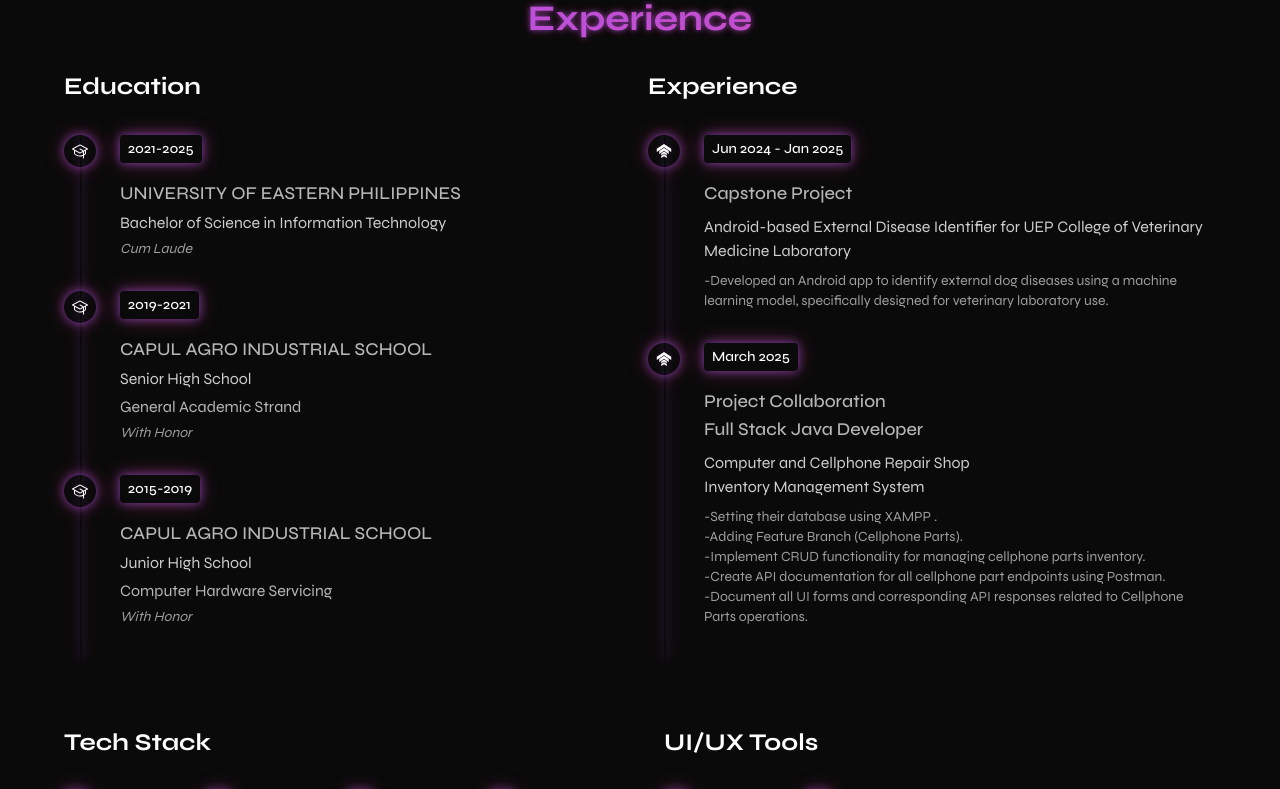
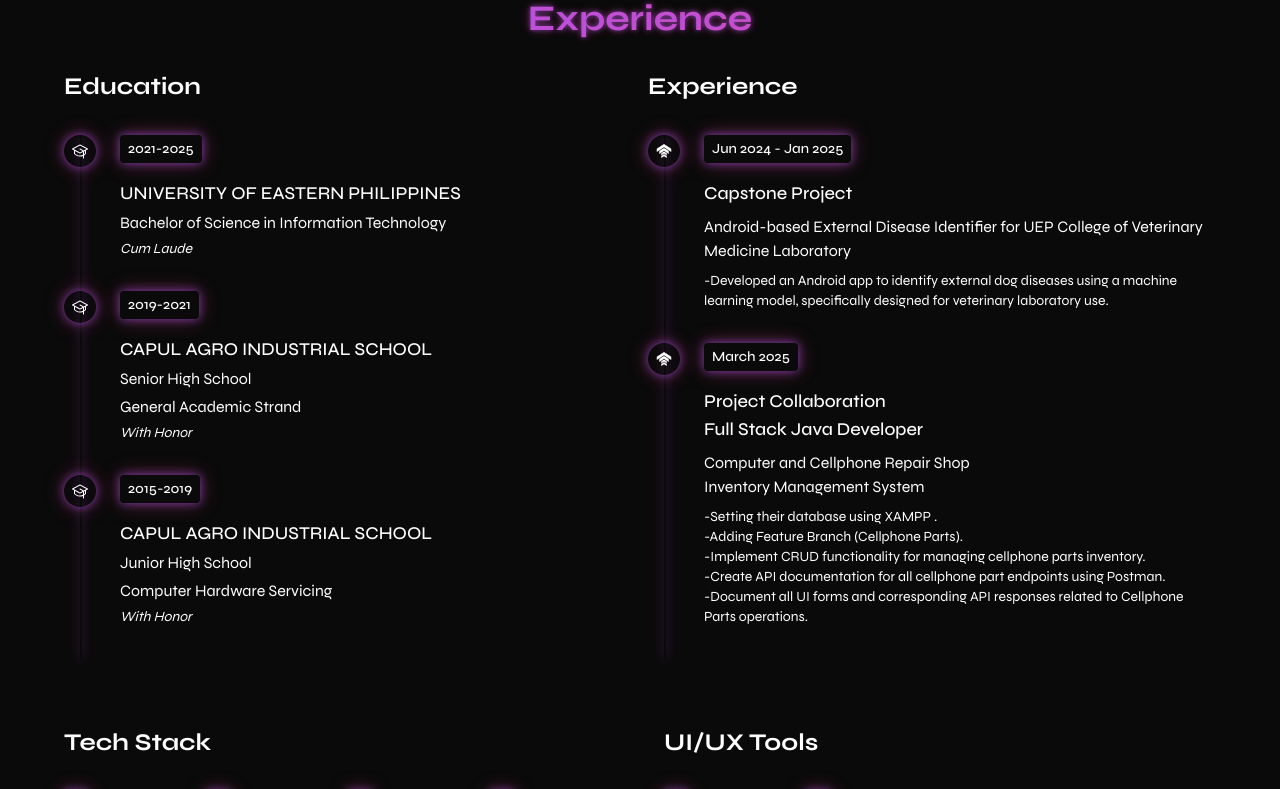
Before and after one commit to zonic-ultra/dendev, a Next.js app: page / in a window 1280 px wide. Shown: the part 2220-3009 px from the top of the page. Built offline with nearby package versions, Linux system fonts and the light colour scheme.

Commit message:
basta sa may education tsaka experience

```diff
--- a/app/components/Resume.jsx
+++ b/app/components/Resume.jsx
@@ -145,27 +145,73 @@ const Resume = () => {
               >
                 {/* timeline dot with icon */}
                 <div className="relative flex-shrink-0">
-                  <div className="w-8 h-8 custom-gradient rounded-full flex items-center justify-center">
+                  <motion.div
+                    initial={{ opacity: 0, y: 20 }}
+                    whileInView={{ opacity: 1, y: 0 }}
+                    transition={{ duration: 0.5, delay: 0.3 }}
+                    viewport={{ once: true }}
+                    className="w-8 h-8 custom-gradient rounded-full flex items-center justify-center"
+                  >
                     <PiGraduationCap className="w-4 h-4 text-white" />
-                  </div>
+                  </motion.div>
                 </div>
 
                 {/* details */}
-                <div className="flex-1 min-w-0">
+                <motion.div
+                  initial={{ opacity: 0, y: 20 }}
+                  whileInView={{ opacity: 1, y: 0 }}
+                  transition={{ duration: 0.5, delay: 0.3 }}
+                  viewport={{ once: true }}
+                  className="flex-1 min-w-0"
+                >
                   <div className="flex items-center space-x-2 mb-2">
-                    <span className="text-sm font-medium custom-gradient px-2 py-1 rounded mb-2">
+                    <motion.span
+                      initial={{ opacity: 0, y: 10 }}
+                      whileInView={{ opacity: 1, y: 0 }}
+                      transition={{ duration: 0.8, delay: 0.3 }}
+                      viewport={{ once: true }}
+                      className="text-sm font-medium custom-gradient px-2 py-1 rounded mb-2"
+                    >
                       {item.year}
-                    </span>
+                    </motion.span>
                   </div>
-                  <h4 className="text-lg opacity-70 font-medium mb-1">
+                  <motion.h4
+                    initial={{ opacity: 0, y: 10 }}
+                    whileInView={{ opacity: 1, y: 0 }}
+                    transition={{ duration: 0.5, delay: 0.5 }}
+                    viewport={{ once: true }}
+                    className="text-lg opacity-70 font-medium mb-1"
+                  >
                     {item.instatution}
-                  </h4>
-                  <p className="opacity-80 mb-1">
+                  </motion.h4>
+                  <motion.p
+                    initial={{ opacity: 0, y: 10 }}
+                    whileInView={{ opacity: 1, y: 0 }}
+                    transition={{ duration: 0.5, delay: 0.6 }}
+                    viewport={{ once: true }}
+                    className="opacity-80 mb-1"
+                  >
                     {item.course || item.gradeLevel}
-                  </p>
-                  <p className="opacity-70 mb-1">{item.specialization}</p>
-                  <p className="opacity-60 italic text-sm">{item.honor}</p>
-                </div>
+                  </motion.p>
+                  <motion.p
+                    initial={{ opacity: 0, y: 10 }}
+                    whileInView={{ opacity: 1, y: 0 }}
+                    transition={{ duration: 0.5, delay: 0.8 }}
+                    viewport={{ once: true }}
+                    className="opacity-70 mb-1"
+                  >
+                    {item.specialization}
+                  </motion.p>
+                  <motion.p
+                    initial={{ opacity: 0, y: 10 }}
+                    whileInView={{ opacity: 1, y: 0 }}
+                    transition={{ duration: 0.5, delay: 0.9 }}
+                    viewport={{ once: true }}
+                    className="opacity-60 italic text-sm"
+                  >
+                    {item.honor}
+                  </motion.p>
+                </motion.div>
               </motion.div>
             ))}
           </div>
@@ -191,24 +237,64 @@ const Resume = () => {
               >
                 {/* timeline dot with icon */}
                 <div className="relative flex-shrink-0">
-                  <div className="w-8 h-8 custom-gradient rounded-full flex items-center justify-center">
+                  <motion.div
+                    initial={{ opacity: 0, y: 20 }}
+                    whileInView={{ opacity: 1, y: 0 }}
+                    transition={{ duration: 0.5, delay: 0.3 }}
+                    viewport={{ once: true }}
+                    className="w-8 h-8 custom-gradient rounded-full flex items-center justify-center"
+                  >
                     <GiUpgrade className="w-4 h-4 text-white" />
-                  </div>
+                  </motion.div>
                 </div>
 
                 {/* details */}
-                <div className="flex-1 min-w-0">
+                <motion.div
+                  initial={{ opacity: 0, y: 20 }}
+                  whileInView={{ opacity: 1, y: 0 }}
+                  transition={{ duration: 0.5, delay: 0.3 }}
+                  viewport={{ once: true }}
+                  className="flex-1 min-w-0"
+                >
                   <div className="flex items-center space-x-2 mb-2">
-                    <span className="text-sm font-medium custom-gradient px-2 py-1 rounded mb-2">
+                    <motion.span
+                      initial={{ opacity: 0, y: 10 }}
+                      whileInView={{ opacity: 1, y: 0 }}
+                      transition={{ duration: 0.8, delay: 0.3 }}
+                      viewport={{ once: true }}
+                      className="text-sm font-medium custom-gradient px-2 py-1 rounded mb-2"
+                    >
                       {item.year}
-                    </span>
+                    </motion.span>
                   </div>
-                  <h4 className="text-lg opacity-70 font-medium mb-2">
+                  <motion.h4
+                    initial={{ opacity: 0, y: 10 }}
+                    whileInView={{ opacity: 1, y: 0 }}
+                    transition={{ duration: 0.5, delay: 0.5 }}
+                    viewport={{ once: true }}
+                    className="text-lg opacity-70 font-medium mb-2"
+                  >
                     {item.what}
-                  </h4>
-                  <p className="opacity-80 mb-2">{item.title}</p>
-                  <p className="opacity-60 text-sm">{item.description}</p>
-                </div>
+                  </motion.h4>
+                  <motion.p
+                    initial={{ opacity: 0, y: 10 }}
+                    whileInView={{ opacity: 1, y: 0 }}
+                    transition={{ duration: 0.5, delay: 0.6 }}
+                    viewport={{ once: true }}
+                    className="opacity-80 mb-2"
+                  >
+                    {item.title}
+                  </motion.p>
+                  <motion.p
+                    initial={{ opacity: 0, y: 10 }}
+                    whileInView={{ opacity: 1, y: 0 }}
+                    transition={{ duration: 0.5, delay: 0.8 }}
+                    viewport={{ once: true }}
+                    className="opacity-60 text-sm"
+                  >
+                    {item.description}
+                  </motion.p>
+                </motion.div>
               </motion.div>
             ))}
           </div>
```
